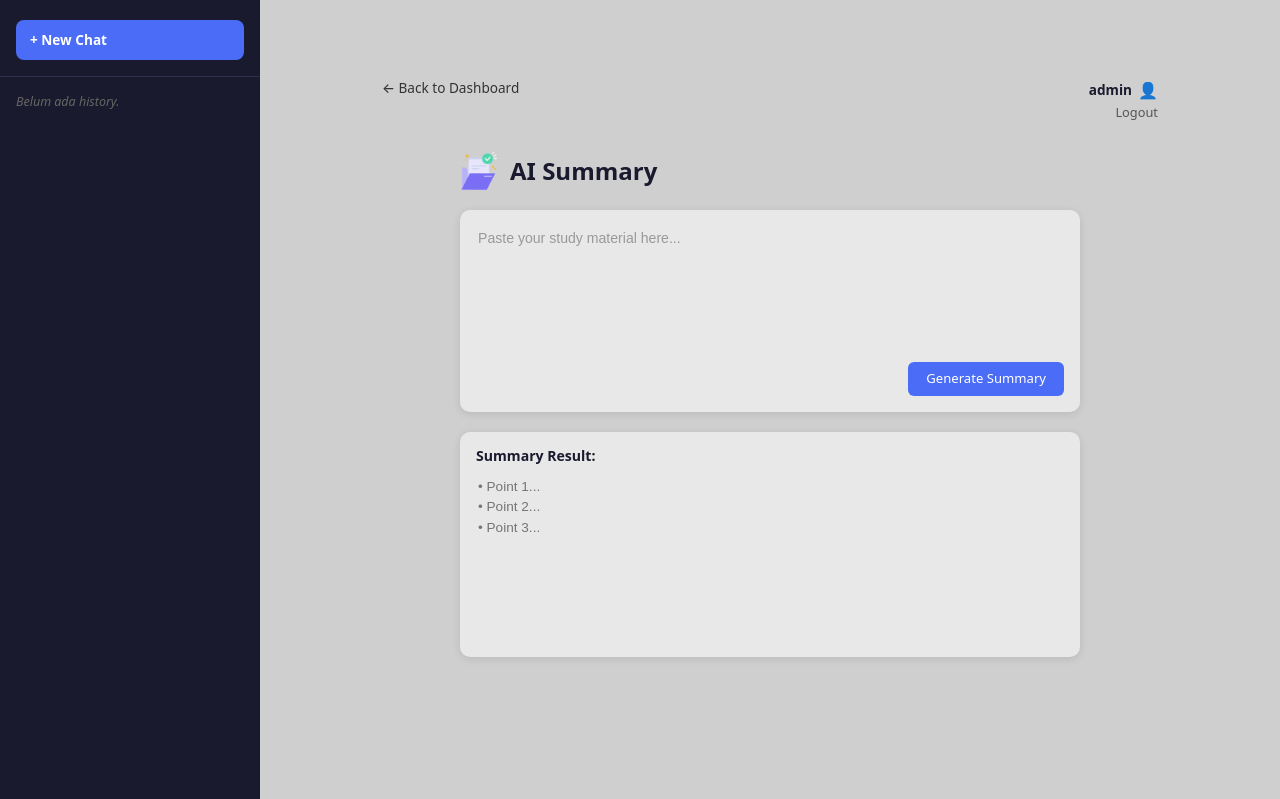
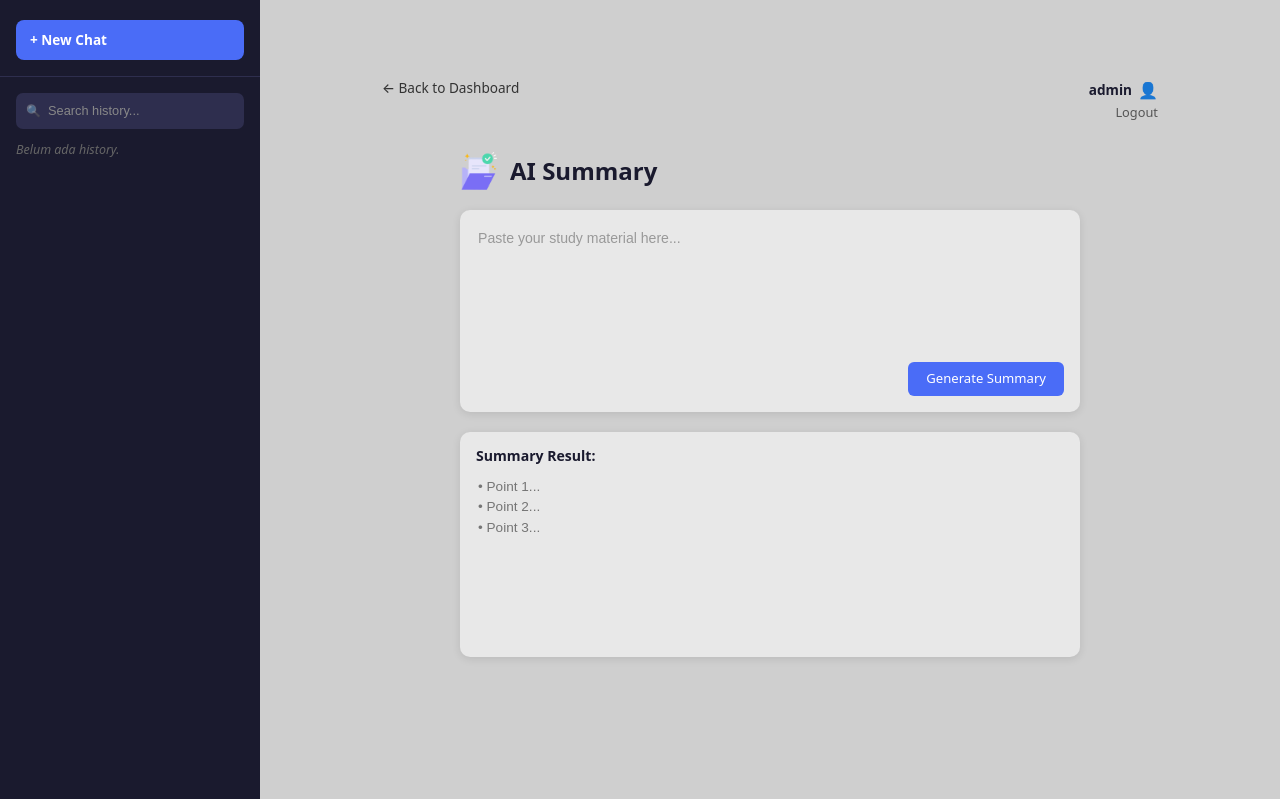
Before and after one commit to adamadlwn/smart-study-assistant, a Django app: page /summary/ in a window 1280 px wide. Shown: the top 799 px of the page. Run offline with Django 5.2, Linux system fonts and the light colour scheme; a user stored in the database is signed in; data that the repository does not hold is empty.

Commit message:
Menambahkan fitur search history di ai summary & ai q&a

```diff
--- a/ai_features/templates/summary.html
+++ b/ai_features/templates/summary.html
@@ -13,7 +13,6 @@
         overflow: hidden;
     }
 
-    /* SIDEBAR */
 .sidebar {
     width: 260px;
     min-width: 260px;
@@ -32,6 +31,47 @@
 .sidebar-header {
     padding: 0 16px 16px 16px;
     border-bottom: 1px solid #2e2e4e;
+}
+
+    .search-box {
+        position: relative;
+        margin-bottom: 12px;
+    }
+
+    .search-box input {
+        width: 100%;
+        background: #2e2e4e;
+        border: none;
+        border-radius: 7px;
+        padding: 8px 12px 8px 32px;
+        color: #fff;
+        font-size: 0.8rem;
+        outline: none;
+        font-family: 'Poppins', sans-serif;
+    }
+
+    .search-box input::placeholder {
+        color: #888;
+    }
+
+    .search-box::before {
+        content: '🔍';
+        position: absolute;
+        left: 10px;
+        top: 50%;
+        transform: translateY(-50%);
+        font-size: 0.75rem;
+        opacity: 0.6;
+    }
+
+    .history-item.hidden-by-search {
+        display: none;
+    }
+
+    .no-search-result {
+        font-size: 0.78rem;
+        color: #666;
+        font-style: italic;
     }
 
     .btn-new-chat {
@@ -401,17 +441,22 @@
         </div>
 
         <div class="sidebar-section">
+            <div class="search-box">
+                <input type="text" id="historySearch" placeholder="Search history..." oninput="filterHistory()">
+            </div>
 
             {% if histories %}
             <div class="sidebar-section-title" style="margin-top:12px;">Recents</div>
             {% for h in histories %}
-            <div class="history-item" onclick="loadHistory({{ h.id }}, '{{ h.isi_materi|truncatechars:40|escapejs }}')">
+            <div class="history-item" data-search-text="{{ h.isi_materi|lower }}"
+                onclick="loadHistory({{ h.id }}, '{{ h.isi_materi|truncatechars:40|escapejs }}')">
                 {{ h.isi_materi|truncatechars:35 }}
             </div>
             {% endfor %}
             {% else %}
             <div class="no-history">Belum ada history.</div>
             {% endif %}
+            <div class="no-search-result" id="noSearchResult" style="display:none;">Tidak ditemukan.</div>
         </div>
     </div>
 
@@ -501,11 +546,9 @@
 function addToSidebar(historyId, material) {
     const section = document.querySelector('.sidebar-section');
 
-        // Hapus pesan "belum ada history" jika ada
     const noHistory = section.querySelector('.no-history');
     if (noHistory) noHistory.remove();
 
-        // Buat title "Recents" jika belum ada
     if (!section.querySelector('.sidebar-section-title')) {
         const title = document.createElement('div');
         title.className = 'sidebar-section-title';
@@ -514,12 +557,11 @@
         section.prepend(title);
     }
 
-        // Hapus active dari semua item
     document.querySelectorAll('.history-item').forEach(el => el.classList.remove('active'));
 
-        // Buat item baru
     const item = document.createElement('div');
     item.className = 'history-item active';
+    item.dataset.searchText = material.toLowerCase();
     const label = material.length > 35 ? material.substring(0, 35) + '...' : material;
     item.textContent = label;
     item.onclick = function () {
@@ -528,13 +570,31 @@
         loadHistoryById(historyId);
     };
 
-        // Sisipkan paling atas
     const title = section.querySelector('.sidebar-section-title');
     if (title && title.nextSibling) {
         section.insertBefore(item, title.nextSibling);
     } else {
         section.appendChild(item);
     }
+}
+
+    function filterHistory() {
+        const keyword = document.getElementById('historySearch').value.toLowerCase().trim();
+        const items = document.querySelectorAll('.history-item');
+        const noResultEl = document.getElementById('noSearchResult');
+        let visibleCount = 0;
+
+        items.forEach(item => {
+            const text = item.dataset.searchText || '';
+            if (text.includes(keyword)) {
+                item.classList.remove('hidden-by-search');
+                visibleCount++;
+            } else {
+                item.classList.add('hidden-by-search');
+            }
+        });
+
+        noResultEl.style.display = (visibleCount === 0 && items.length > 0) ? 'block' : 'none';
     }
 
     async function loadHistoryById(historyId) {
```
Also changed, not shown: ai_features/templates/qna.html (+68 -1 lines), ai_features/migrations/0004_quizmateri_is_pinned.py (added). Lines whose indentation alone changed are shown as unchanged.
